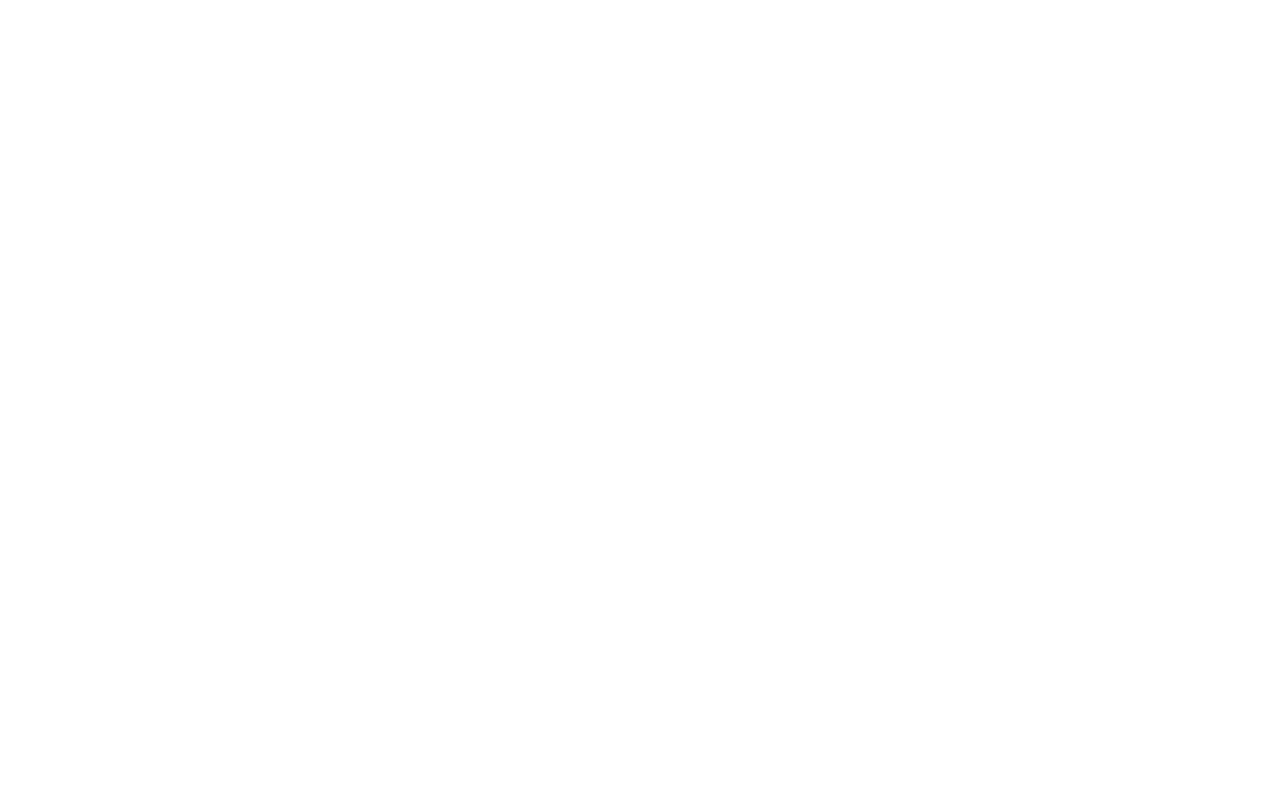
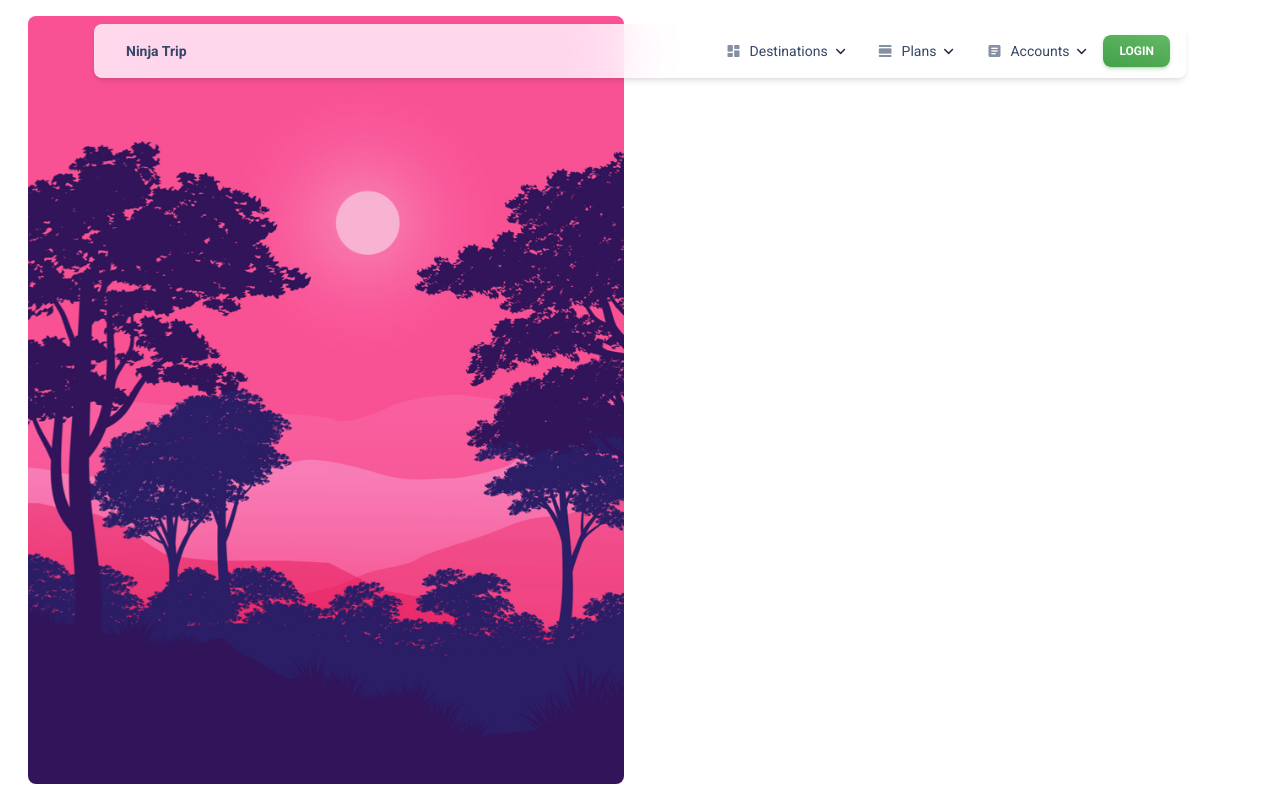
Before and after one commit to NinjasTrip/front, a Vue app: page /pages/plan/PlanView in a window 1280 px wide. Before the commit this address had no page. Shown: the top 800 px of the page. Built offline with nearby package versions, Linux system fonts and the light colour scheme; what vue3-kakao-maps would draw is missing.

Commit message:
feat index

```diff
--- a/src/router/index.js
+++ b/src/router/index.js
@@ -4,6 +4,7 @@ import ContactView from "@/views/Presentation/LandingPages/ContactUs/ContactView
 import LoginView from "@/views/LandingPages/User/LoginView.vue";
 import SignUpView from "@/views/LandingPages/User/SignUpView.vue";
 import DestinationView from "@/views/LandingPages/ContactUs/DestinationView.vue";
+import PlanView from "@/views/Plan/PlanView.vue";
 
 const router = createRouter({
     history: createWebHistory(import.meta.env.BASE_URL),
@@ -28,6 +29,11 @@ const router = createRouter({
             name: "contactus",
             component: DestinationView,
         },
+        {
+            path: "/pages/plan/PlanView",
+            name: "plan",
+            component: PlanView,
+        },
     ],
 });
 
--- a/src/views/LandingPages/ContactUs/DestinationView.vue
+++ b/src/views/LandingPages/ContactUs/DestinationView.vue
@@ -76,8 +76,10 @@
                 </div>
             </div>
             <div class="d-flex py-2 justify-content-center">
-                <MaterialButton @click="openModal" type="submit" variant="gradient" color="secondary">Add to My Plan
-                </MaterialButton>
+                <Transition name="fade">
+                    <MaterialButton @click="openModal" type="submit" variant="gradient" color="secondary">Add to My Plan
+                    </MaterialButton>
+                </Transition>
             </div>
         </div>
         <div class="py-1 bg-secondary"></div>
@@ -278,4 +280,18 @@ const onGunguChange = () => {
 .bi-plus-circle:hover {
     color: dodgerblue;
 }
+
+/* 페이드 인/아웃 효과 */
+.fade-enter-active,
+.fade-leave-active {
+    transition: opacity 0.5s;
+}
+
+.fade-enter,
+.fade-leave-to
+
+/* .fade-leave-active in <2.1.8 */
+    {
+    opacity: 0;
+}
 </style>
--- /dev/null
+++ b/src/views/Plan/PlanView.vue
@@ -0,0 +1,40 @@
+<script setup>
+import { onMounted } from "vue";
+
+//example components
+import DefaultNavbar from "@/examples/navbars/NavbarDefault.vue";
+import DefaultFooter from "@/examples/footers/FooterDefault.vue";
+//image
+import image from "@/assets/img/illustrations/illustration-signin.jpg";
+
+</script>
+<template>
+    <div class="container position-sticky z-index-sticky top-0">
+        <div class="row">
+            <div class="col-12">
+                <DefaultNavbar :sticky="true" :action="{
+                    route: 'https://www.creative-tim.com/product/vue-material-kit-pro',
+                    color: 'bg-gradient-success',
+                    label: 'Buy Now',
+                }" />
+            </div>
+        </div>
+    </div>
+    <section>
+        <div class="page-header min-vh-100">
+            <div class="container">
+                <div class="row">
+                    <div
+                        class="col-6 d-lg-flex d-none h-100 my-auto pe-0 position-absolute top-0 start-0 text-center justify-content-center flex-column">
+                        <div class="position-relative h-100 m-3 px-7 border-radius-lg d-flex flex-column justify-content-center"
+                            :style="{
+                                backgroundImage: `url(${image})`,
+                                backgroundSize: 'cover',
+                            }" loading="lazy"></div>
+                    </div>
+                </div>
+            </div>
+        </div>
+    </section>
+    <DefaultFooter />
+</template>
```
Also changed, not shown: 1 other file (tests, documents, lock files or other folders).
